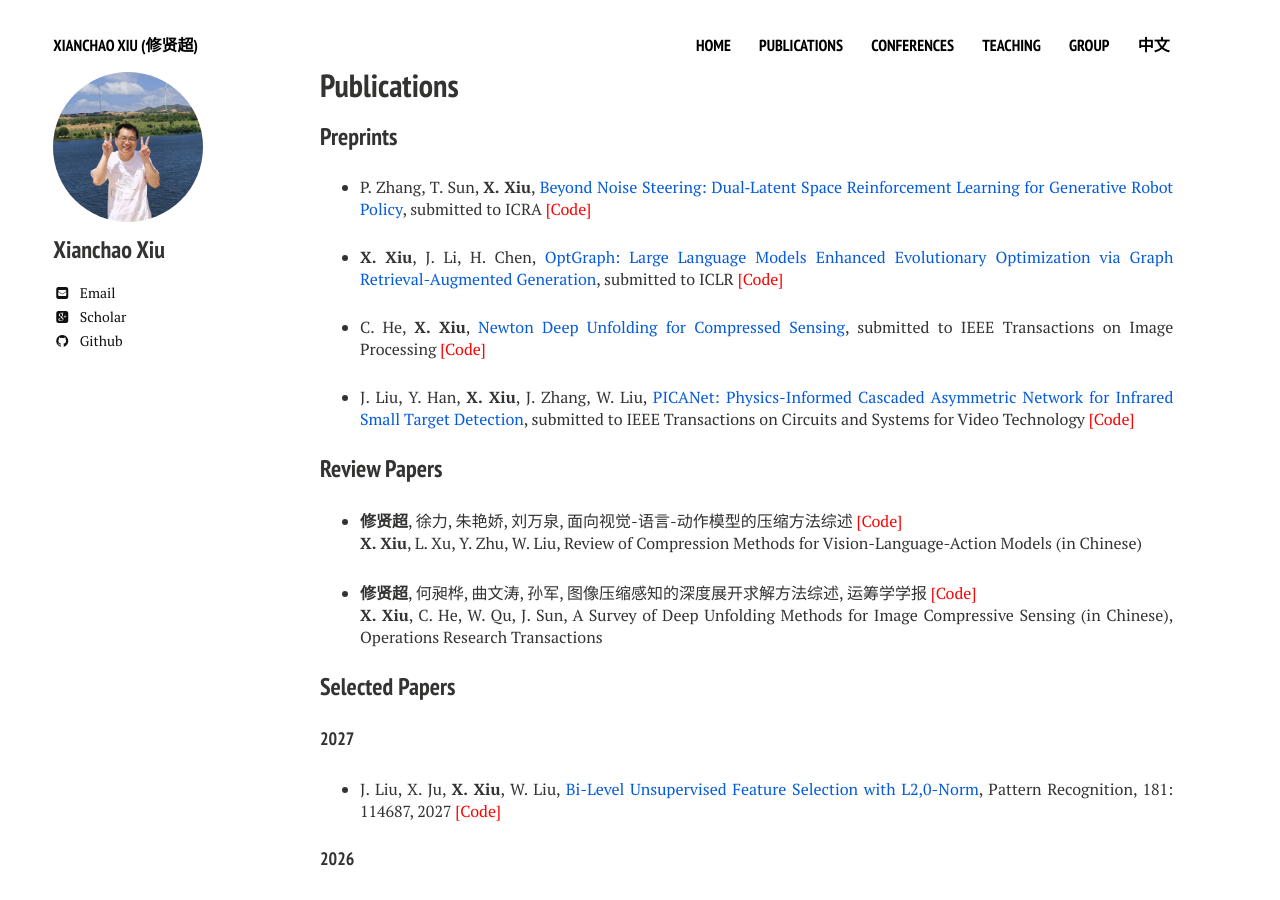
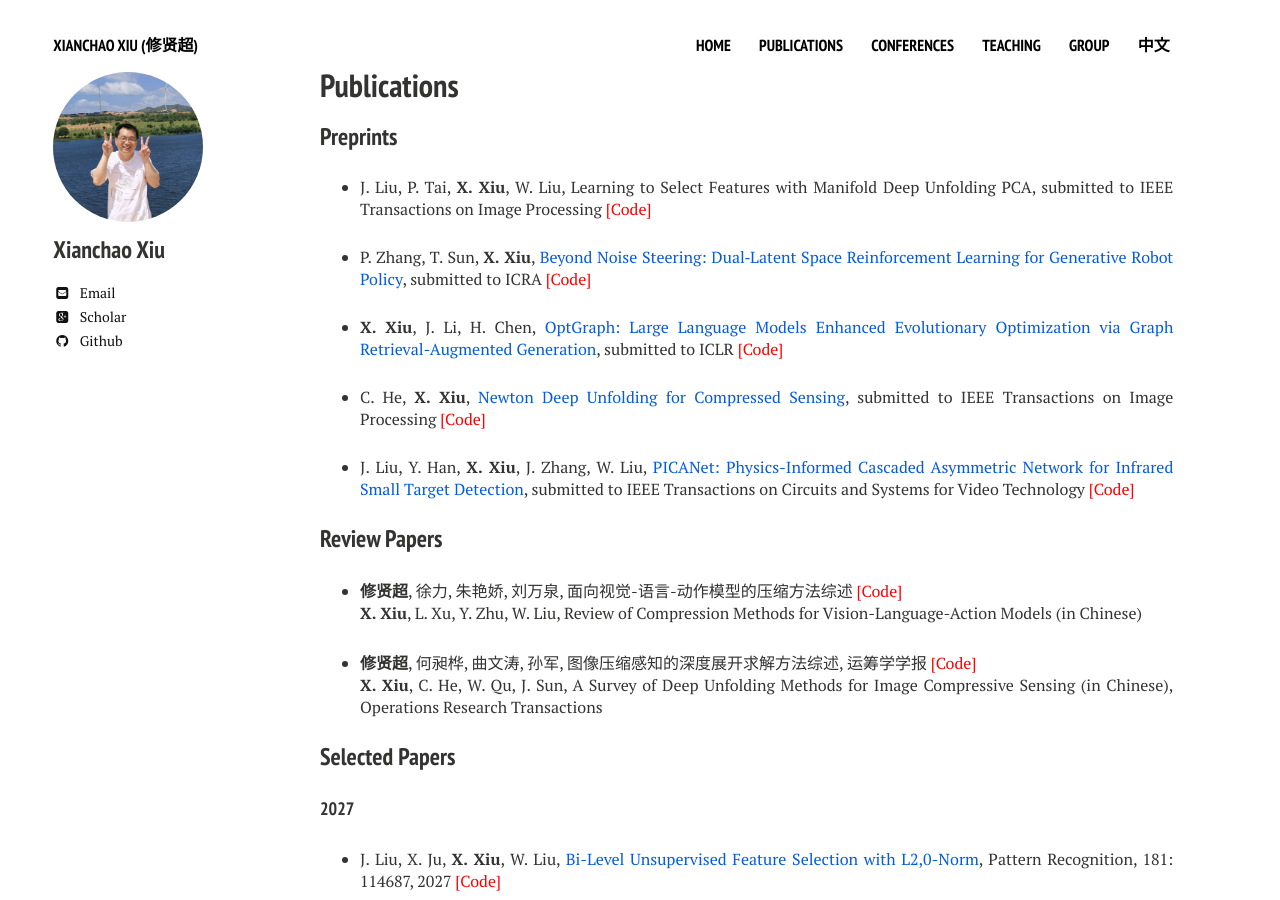
Before and after one commit to xianchaoxiu/xianchaoxiu.github.io, a Jekyll site: the page built from publications/index.md, in a window 1280 px wide and 900 px high. Built offline with Jekyll 4.4.1, drawn with Linux system fonts in a browser that asks for light colours; nearby versions of some CDN libraries.

Commit message:
Update index.md

```diff
--- a/publications/index.md
+++ b/publications/index.md
@@ -9,6 +9,8 @@ share: false
 
 
 ### Preprints
+
+* J. Liu, P. Tai, <b>X. Xiu</b>, W. Liu, Learning to Select Features with Manifold Deep Unfolding PCA, submitted to IEEE Transactions on Image Processing <a href="https://github.com/xianchaoxiu/MDUFS" class="textlink" target="_blank" style="color: red;">[Code]</a>
 
 * P. Zhang, T. Sun, <b>X. Xiu</b>, <a href="https://arxiv.org/abs/2609.11270" class="textlink" target="_blank">Beyond Noise Steering: Dual‑Latent Space Reinforcement Learning for Generative Robot Policy</a>, submitted to ICRA <a href="https://github.com/xianchaoxiu/DLSRL" class="textlink" target="_blank" style="color: red;">[Code]</a>
 
```
